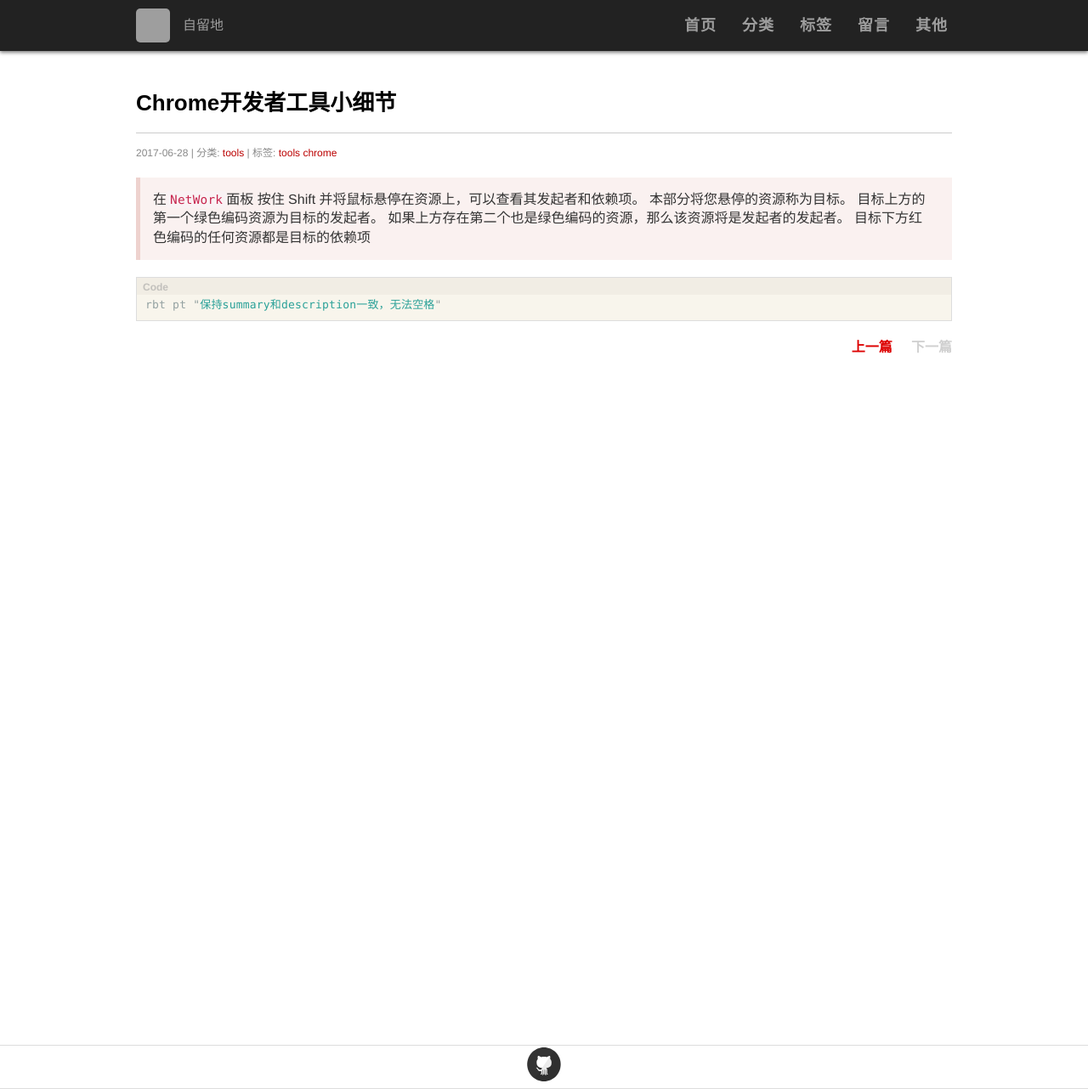
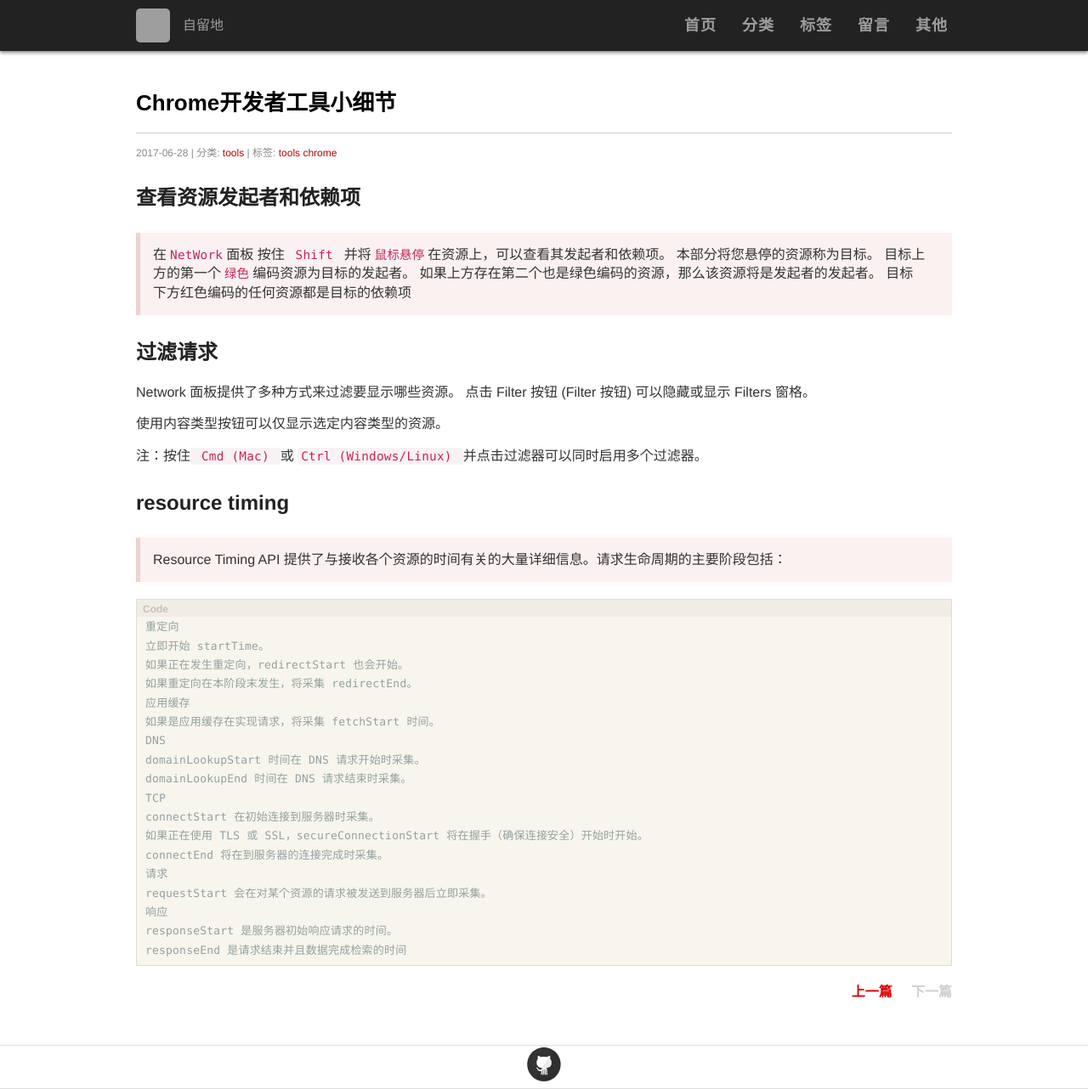
Before and after one commit to Daner1990/Daner1990.github.io, a Jekyll site: the page built from _posts/2017-6-28-Chrome开发者工具小细节.md, in a window 1280 px wide and 1282 px high. Shown: the whole window at 85% size. Built offline with Jekyll 4.4.1, drawn with Linux system fonts in a browser that asks for light colours; Markdown is read by kramdown in place of the engine named in the settings; comment, search, counter and statistics services are not loaded; grey boxes are pictures that could not be loaded.

Commit message:
Update 2017-6-28-Chrome开发者工具小细节.md

```diff
--- a/_posts/2017-6-28-Chrome开发者工具小细节.md
+++ b/_posts/2017-6-28-Chrome开发者工具小细节.md
@@ -7,11 +7,46 @@
 pid: 201706280000
 ---
 
+## 查看资源发起者和依赖项
+
 >在`NetWork`面板
->按住 Shift 并将鼠标悬停在资源上，可以查看其发起者和依赖项。 本部分将您悬停的资源称为目标。
->目标上方的第一个绿色编码资源为目标的发起者。 如果上方存在第二个也是绿色编码的资源，那么该资源将是发起者的发起者。 目标下方红色编码的任何资源都是目标的依赖项
+>按住` Shift `并将`鼠标悬停`在资源上，可以查看其发起者和依赖项。 本部分将您悬停的资源称为目标。
+>目标上方的第一个`绿色`编码资源为目标的发起者。 如果上方存在第二个也是绿色编码的资源，那么该资源将是发起者的发起者。 目标下方红色编码的任何资源都是目标的依赖项
+
+
+## 过滤请求
+
+Network 面板提供了多种方式来过滤要显示哪些资源。 点击 Filter 按钮 (Filter 按钮) 可以隐藏或显示 Filters 窗格。
+
+使用内容类型按钮可以仅显示选定内容类型的资源。
+
+注：按住` Cmd (Mac) `或 `Ctrl (Windows/Linux) ` 并点击过滤器可以同时启用多个过滤器。
+
+
+## resource timing
+
+>Resource Timing API 提供了与接收各个资源的时间有关的大量详细信息。请求生命周期的主要阶段包括：
 
 
 {% highlight  python %}
-rbt pt "保持summary和description一致，无法空格"
+
+重定向
+立即开始 startTime。
+如果正在发生重定向，redirectStart 也会开始。
+如果重定向在本阶段末发生，将采集 redirectEnd。
+应用缓存
+如果是应用缓存在实现请求，将采集 fetchStart 时间。
+DNS
+domainLookupStart 时间在 DNS 请求开始时采集。
+domainLookupEnd 时间在 DNS 请求结束时采集。
+TCP
+connectStart 在初始连接到服务器时采集。
+如果正在使用 TLS 或 SSL，secureConnectionStart 将在握手（确保连接安全）开始时开始。
+connectEnd 将在到服务器的连接完成时采集。
+请求
+requestStart 会在对某个资源的请求被发送到服务器后立即采集。
+响应
+responseStart 是服务器初始响应请求的时间。
+responseEnd 是请求结束并且数据完成检索的时间
+
 {% endhighlight %}
```
